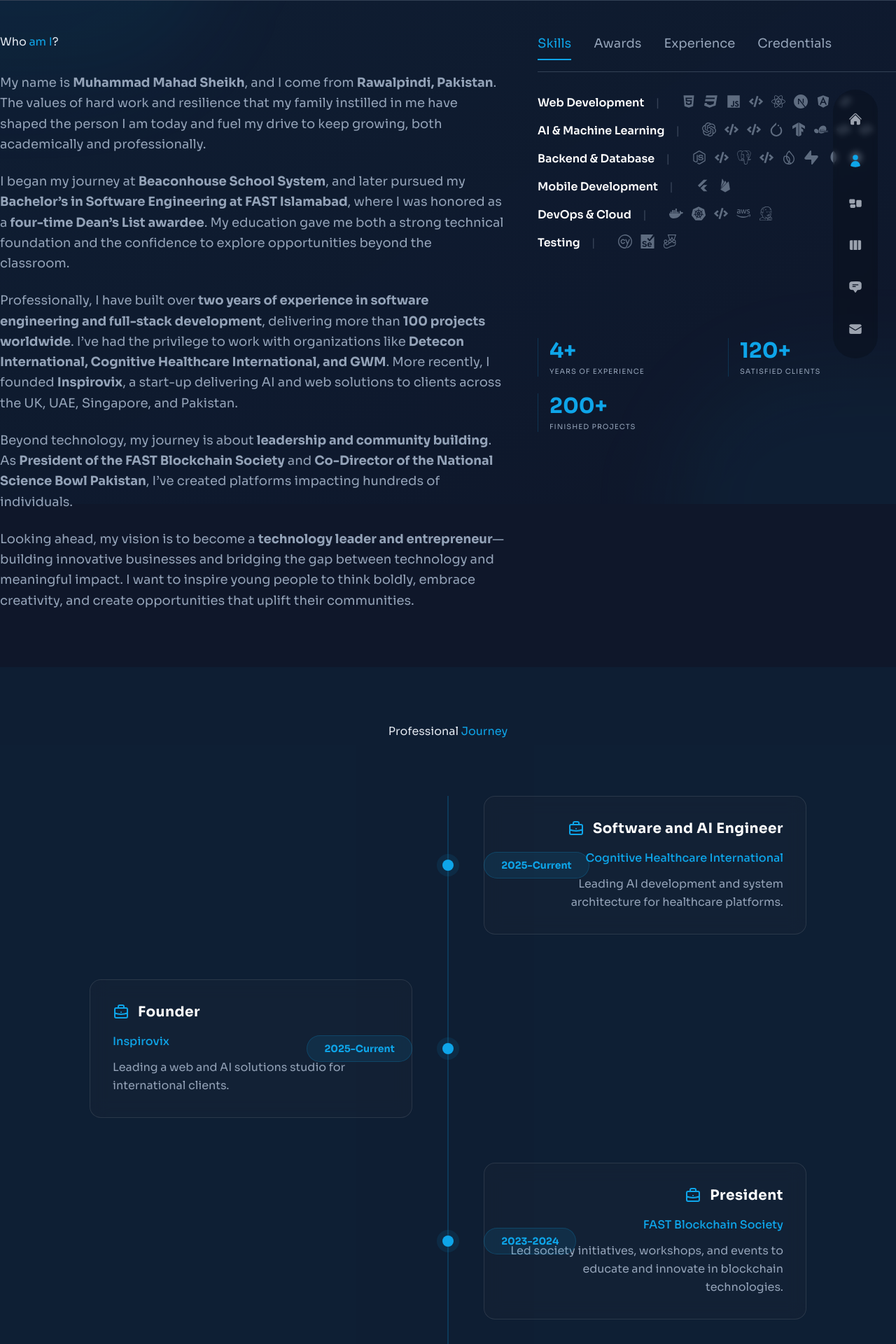
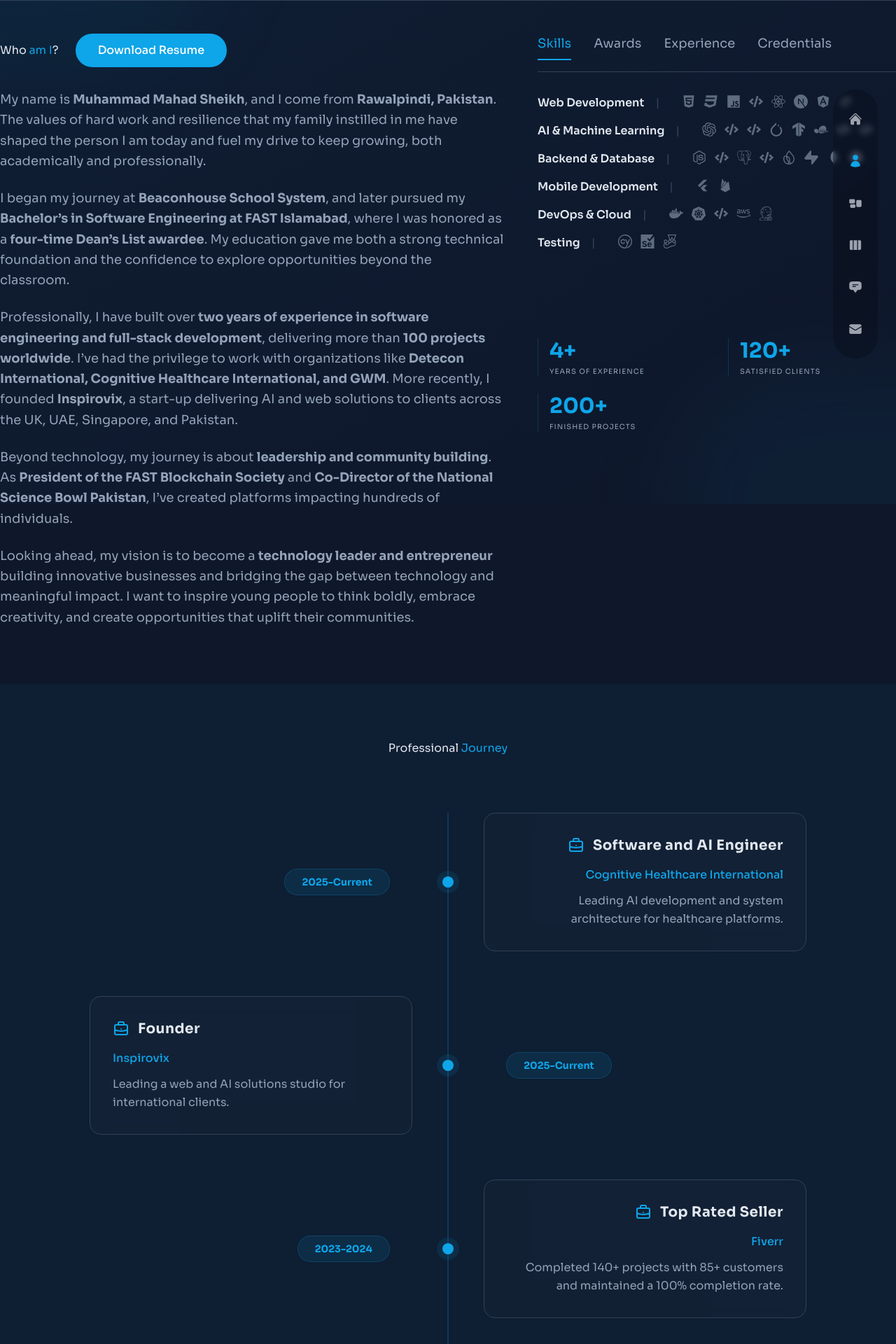
Before and after one commit to mahad002/mahadsheikh, a Next.js app: page /about in a window 1280 px wide. Shown: the part 80-2000 px from the top of the page at 70% size. Built offline with nearby package versions, Linux system fonts and the light colour scheme.

Commit message:
Updated the about page and added resume

```diff
--- a/data/experience.json
+++ b/data/experience.json
@@ -13,6 +13,13 @@
       "period": "03/2025 – Current",
       "description": "Founded and lead a web and AI solutions studio delivering scalable full-stack systems for international clients. Developed AI-integrated systems including conversational agents, RAG-based assistants, and business automation platforms.",
       "technologies": ["Next.js", "Node.js", "Firebase", "AWS", "RAG", "LLMs", "CI/CD"]
+    },
+    {
+      "title": "Top Rated Seller (Full Stack Developer)",
+      "company": "Fiverr",
+      "period": "05/2023 – 08/2024",
+      "description": "Achieved Top Rated status by completing 140+ global projects for 85+ unique customers with a 100% completion rate. Specialized in delivering high-impact web and software solutions.",
+      "technologies": ["React", "Node.js", "Python", "Full Stack Development", "Customer Relations"]
     },
     {
       "title": "Full Stack Developer (Intern)",
--- a/data/timeline.json
+++ b/data/timeline.json
@@ -11,6 +11,12 @@
       "title": "Founder",
       "company": "Inspirovix",
       "description": "Leading a web and AI solutions studio for international clients."
+    },
+    {
+      "year": "2023-2024",
+      "title": "Top Rated Seller",
+      "company": "Fiverr",
+      "description": "Completed 140+ projects with 85+ customers and maintained a 100% completion rate."
     },
     {
       "year": "2023-2024",
--- a/pages/about/index.jsx
+++ b/pages/about/index.jsx
@@ -103,14 +103,26 @@ const About = () => {
         <div className="flex flex-col xl:flex-row gap-x-12 items-start justify-between w-full">
           {/* Narrative Content */}
           <div className="flex-1 flex flex-col justify-start">
+            <div className="flex flex-col md:flex-row md:items-center gap-6 mb-8">
               <motion.h2
                 variants={fadeIn("right", 0.2)}
                 initial="hidden"
                 animate="show"
-              className="h2 mb-8"
+                className="h2 mb-0"
               >
                 Who <span className="text-accent">am I</span>?
               </motion.h2>
+              <motion.a
+                variants={fadeIn("right", 0.3)}
+                initial="hidden"
+                animate="show"
+                href="/Muhammad Mahad Sheikh - CV.pdf"
+                download
+                className="btn btn-primary px-8 py-3 rounded-full flex items-center gap-2 max-w-max"
+              >
+                <span>Download Resume</span>
+              </motion.a>
+            </div>
 
             <motion.div
               variants={fadeIn("right", 0.4)}
@@ -135,7 +147,7 @@ const About = () => {
               </p>
 
               <p>
-                Looking ahead, my vision is to become a <strong>technology leader and entrepreneur</strong>—building innovative businesses and bridging the gap between technology and meaningful impact. I want to inspire young people to think boldly, embrace creativity, and create opportunities that uplift their communities.
+                Looking ahead, my vision is to become a <strong>technology leader and entrepreneur</strong> building innovative businesses and bridging the gap between technology and meaningful impact. I want to inspire young people to think boldly, embrace creativity, and create opportunities that uplift their communities.
               </p>
             </motion.div>
           </div>
@@ -154,7 +166,7 @@ const About = () => {
                   className={`${
                     index === itemI
                       ? "text-accent border-b-2 border-accent"
-                      : "text-muted hover:text-white"
+                      : "text-muted hover:text-text"
                   } cursor-pointer capitalize xl:text-lg transition-all duration-300 pb-2`}
                   onClick={() => setIndex(itemI)}
                 >
@@ -169,7 +181,7 @@ const About = () => {
                   key={itemI}
                   className="flex flex-col md:flex-row gap-x-4 items-center xl:items-start text-center xl:text-left text-muted"
                 >
-                  <div className="font-semibold text-white">{item.title}</div>
+                  <div className="font-semibold text-text">{item.title}</div>
                   <div className="hidden md:flex opacity-30">|</div>
                   <div className="text-accent">{item.stage}</div>
 
@@ -236,19 +248,18 @@ const About = () => {
               <motion.div
                 key={index}
                 variants={fadeIn(index % 2 === 0 ? "left" : "right", 0.3)}
-                initial="hidden"
-                whileInView="show"
-                viewport={{ once: true }}
+                initial="show"
+                animate="show"
                 className={`relative flex md:justify-between items-center mb-16 w-full ${
                   index % 2 === 0 ? 'md:flex-row-reverse' : ''
                 }`}
               >
                 {/* Content */}
                 <div className={`w-full md:w-[45%] pl-12 md:pl-0 ${index % 2 === 0 ? 'md:text-right' : ''}`}>
-                  <div className="bg-card/30 backdrop-blur-md p-8 rounded-2xl border border-white/10 hover:border-accent/50 transition-all duration-300">
+                  <div className="bg-card/30 backdrop-blur-md p-8 rounded-2xl border border-border hover:border-accent/50 transition-all duration-300">
                     <div className={`flex items-center gap-3 mb-4 ${index % 2 === 0 ? 'md:justify-end' : ''}`}>
                       <HiOutlineBriefcase className="text-accent text-2xl" />
-                      <h3 className="text-xl font-bold text-white tracking-wide">{item.title}</h3>
+                      <h3 className="text-xl font-bold text-text tracking-wide">{item.title}</h3>
                     </div>
                     <p className="text-accent font-medium mb-3">{item.company}</p>
                     <p className="text-muted leading-relaxed">{item.description}</p>
@@ -258,8 +269,10 @@ const About = () => {
                 {/* Dot Marker */}
                 <div className="absolute left-0 md:left-1/2 transform -translate-x-1/2 w-4 h-4 rounded-full bg-accent ring-8 ring-accent/10 z-10" />
 
-                {/* Year */}
-                <div className={`absolute left-10 md:left-auto md:w-[45%] flex ${index % 2 === 0 ? 'md:justify-start' : 'md:justify-end'}`}>
+                {/* Year Container - Sits on the other side of the flex row */}
+                <div className={`absolute left-12 top-0 md:static md:w-[45%] flex items-center ${
+                  index % 2 === 0 ? 'md:justify-end pr-8' : 'md:justify-start pl-8'
+                }`}>
                    <span className="bg-accent/10 px-6 py-2 rounded-full text-sm font-bold text-accent border border-accent/20">
                     {item.year}
                   </span>
--- a/pages/index.jsx
+++ b/pages/index.jsx
@@ -73,6 +73,13 @@ const Home = () => {
                 <HiArrowDown className="w-5 h-5 -rotate-90 group-hover:translate-x-1 transition-transform" />
               </a>
               <a
+                href="/Muhammad Mahad Sheikh - CV.pdf"
+                download
+                className="btn glass px-10 py-4 rounded-full hover:bg-accent/20 flex items-center gap-2"
+              >
+                <span>Download Resume</span>
+              </a>
+              <a
                 href="/work"
                 className="btn glass px-10 py-4 rounded-full hover:bg-accent/20"
               >
```
Also changed, not shown: 1 other file (tests, documents, lock files or other folders). Lines whose indentation alone changed are shown as unchanged.
